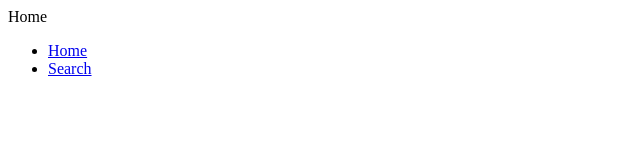
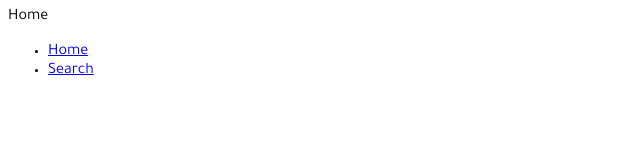
Before and after one commit to Zerowhizkey/FEUFLIX, a React (Vite) app: page / in a window 1280 px wide. Shown: the top 160 px of the page, without its empty margins (0-640 px from the left). Built offline with nearby package versions, Linux system fonts and the light colour scheme.

Commit message:
added fontfamily

```diff
--- a/index.html
+++ b/index.html
@@ -3,6 +3,12 @@
   <head>
     <meta charset="UTF-8" />
     <link rel="icon" type="image/svg+xml" href="/vite.svg" />
+    <link rel="preconnect" href="https://fonts.googleapis.com" />
+    <link rel="preconnect" href="https://fonts.gstatic.com" crossorigin />
+    <link
+      href="https://fonts.googleapis.com/css2?family=Tajawal:wght@300;400&display=swap"
+      rel="stylesheet"
+    />
     <meta name="viewport" content="width=device-width, initial-scale=1.0" />
     <title>Vite + React</title>
   </head>
--- a/src/App.css
+++ b/src/App.css
@@ -1,4 +1,5 @@
 #root {
+	font-family: 'Tajawal', sans-serif;
 	margin: 0;
 	padding: 0;
 }
```
